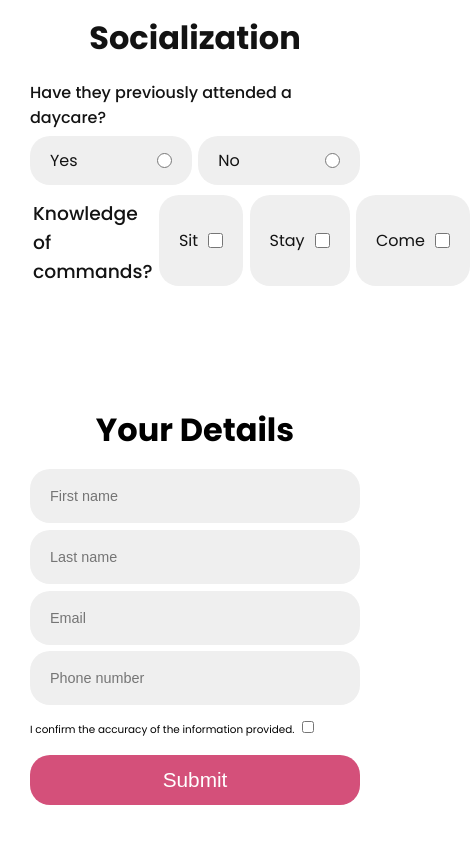
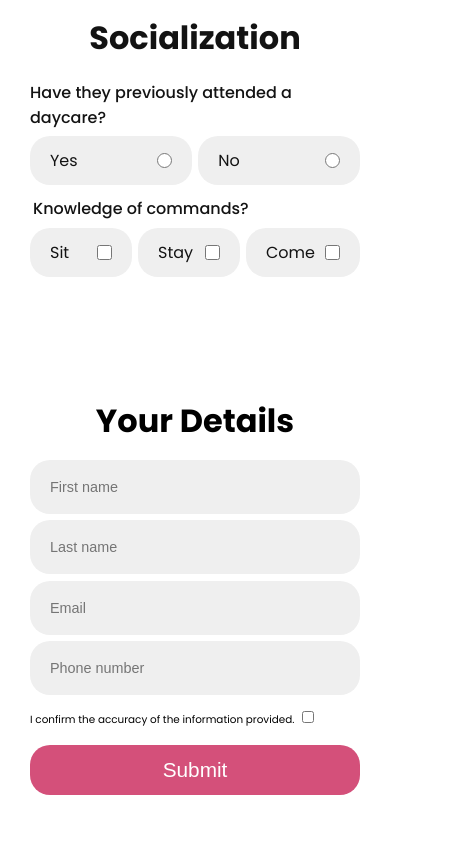
Before and after one commit to ilyasolgun11/paws-play-pp1, a plain HTML site: page eligibility.html in a window 390 px wide. Shown: the part 3169-4013 px from the top of the page, 470 px wide, since content can reach past the window. Drawn offline with Linux system fonts and the light colour scheme.

Commit message:
Added socialization-second-radio-container items responsiveness on screen sizes < 786px

```diff
--- a/assets/css/style.css
+++ b/assets/css/style.css
@@ -1240,7 +1240,8 @@ header {
   .vaccinations-second,
   .behavior-first,
   .behavior-second,
-  .socialization-first {
+  .socialization-first,
+  .socialization-second {
     margin-top: 7px;
     flex-direction: column;
   }
@@ -1284,7 +1285,8 @@ header {
   .vaccinations-second-header-container h3,
   .behavior-first-header-container h3,
   .behavior-second-header-container h3,
-  .socialization-first-header-container h3 {
+  .socialization-first-header-container h3,
+  .socialization-second-header-container h3 {
     font-size: 1rem;
   }
 
@@ -1292,7 +1294,8 @@ header {
   .general-details-fourth-radio-container,
   .vaccinations-first-radio-container,
   .vaccinations-second-radio-container,
-  .socialization-first-radio-container {
+  .socialization-first-radio-container,
+  .socialization-second-radio-container {
     width: 100%;
   }
 
@@ -1316,7 +1319,10 @@ header {
   .received-recent-treatment-yes,
   .received-recent-treatment-no,
   .attended-day-care-yes,
-  .attended-day-care-no {
+  .attended-day-care-no,
+  .basic-commands-sit,
+  .basic-commands-stay,
+  .basic-commands-come {
     width: 100%;
     padding: 12px 20px;
   }
```
